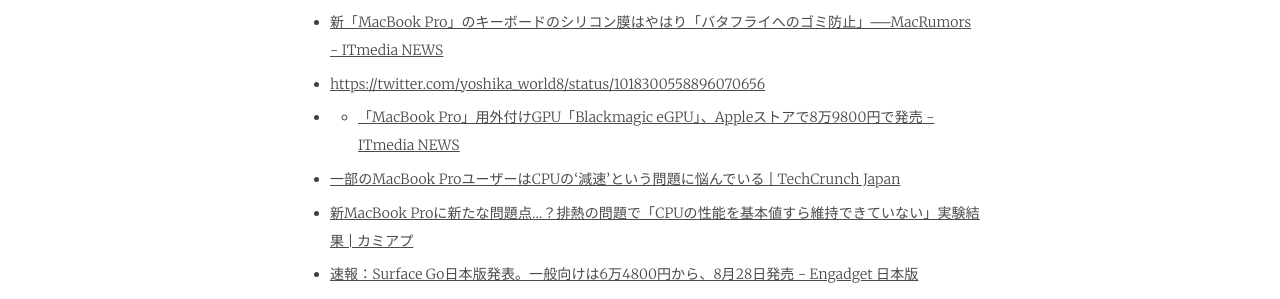
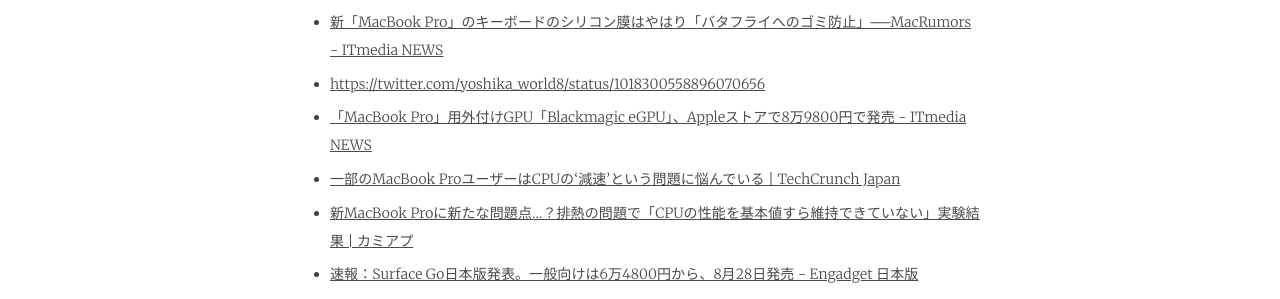
Before and after one commit to rehashfm/rehash.fm, a Jekyll site: the page built from _posts/2018-07-30-51.md, in a window 1280 px wide. Shown: the part 733-1032 px from the top of the page. Built offline with Jekyll 4.4.1, drawn with Linux system fonts in a browser that asks for light colours; some web fonts are replaced.

Commit message:
fix indent

```diff
--- a/_posts/2018-07-30-51.md
+++ b/_posts/2018-07-30-51.md
@@ -13,7 +13,7 @@
 - [Hot weather warning issued for Ireland as temperatures rise](https://www.irishtimes.com/news/environment/hot-weather-warning-issued-for-ireland-as-temperatures-rise-1.3542761){:target="_blank"}
 - [新「MacBook Pro」のキーボードのシリコン膜はやはり「バタフライへのゴミ防止」──MacRumors \- ITmedia NEWS](http://www.itmedia.co.jp/news/articles/1807/20/news070.html){:target="_blank"}
 - [https://twitter.com/yoshika_world8/status/1018300558896070656](https://twitter.com/yoshika_world8/status/1018300558896070656){:target="_blank"}
-- - [「MacBook Pro」用外付けGPU「Blackmagic eGPU」、Appleストアで8万9800円で発売 \- ITmedia NEWS](http://www.itmedia.co.jp/news/articles/1807/13/news062.html){:target="_blank"}
+- [「MacBook Pro」用外付けGPU「Blackmagic eGPU」、Appleストアで8万9800円で発売 \- ITmedia NEWS](http://www.itmedia.co.jp/news/articles/1807/13/news062.html){:target="_blank"}
 - [一部のMacBook ProユーザーはCPUの‘減速’という問題に悩んでいる \| TechCrunch Japan](https://jp.techcrunch.com/2018/07/20/2018-07-19-some-macbook-pro-users-complain-about-throttling-issues/){:target="_blank"}
 - [新MacBook Proに新たな問題点…？排熱の問題で「CPUの性能を基本値すら維持できていない」実験結果 \| カミアプ](http://www.appps.jp/299109/){:target="_blank"}
 - [速報：Surface Go日本版発表。一般向けは6万4800円から、8月28日発売 \- Engadget 日本版](https://japanese.engadget.com/2018/07/11/surface-go-6-4800-8-28/){:target="_blank"}
```
Also changed, not shown: other parts of _posts/2018-07-30-51.md (+1 -1 lines).
